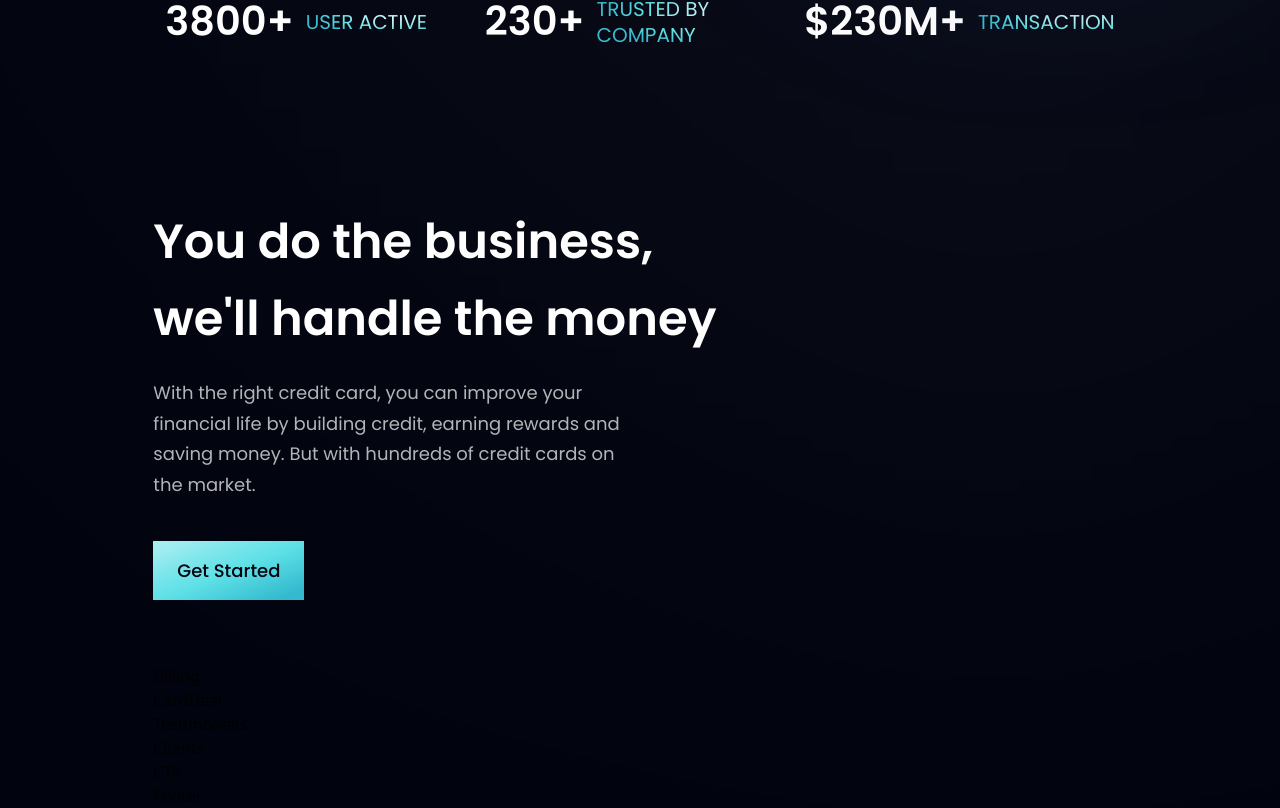
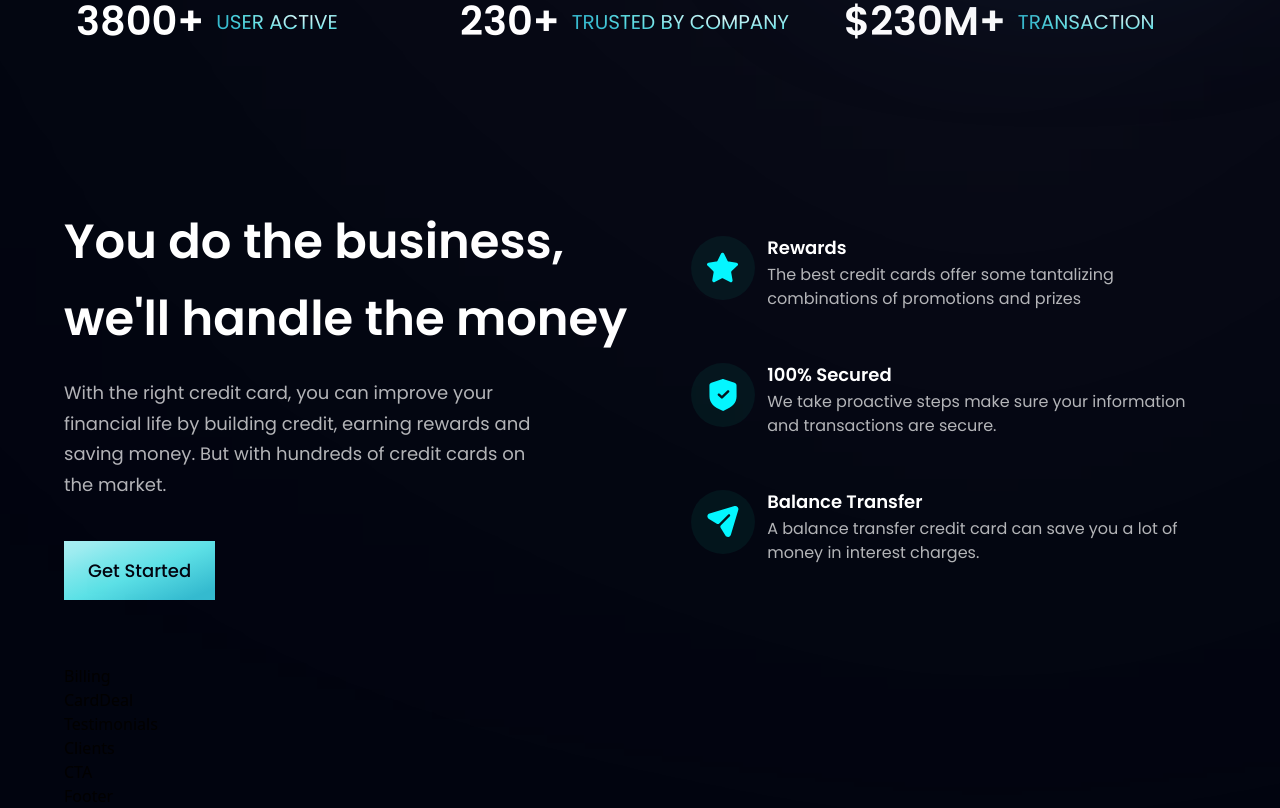
Before and after one commit to MochaFurr/bank-app, a React (Vite) app: page / in a window 1280 px wide. Shown: the part 805-1613 px from the top of the page. Built offline with nearby package versions, Linux system fonts and the light colour scheme.

Commit message:
FeatureCard
implemented FeaturedCard element <Bussines/> component

```diff
--- a/src/components/Business/Business.jsx
+++ b/src/components/Business/Business.jsx
@@ -1,6 +1,34 @@
-import { features } from "../../constants";
+import PropTypes from "prop-types";
+import { features } from "../../constants/";
 import Button from "../Button";
-import { StyledBr, StyledDiv, StyledHeading, StyledParagraph, StyledSection } from "./style";
+import {
+  Card,
+  CardContainer,
+  CardHeading,
+  CardText,
+  FeaturesDiv,
+  StyledBr,
+  StyledDiv,
+  StyledHeading,
+  StyledImg,
+  StyledParagraph,
+  StyledSection,
+  TextContainer,
+} from "./style";
+
+const FeatureCard = ({ icon, title, content, index }) => (
+  <CardContainer
+    className={`${index !== features.length - 1 ? "mn-6" : "mb-0"}`}
+  >
+    <Card>
+      <StyledImg src={icon} alt="icon" />
+    </Card>
+    <TextContainer>
+      <CardHeading>{title}</CardHeading>
+      <CardText>{content}</CardText>
+    </TextContainer>
+  </CardContainer>
+);
 
 const Business = () => {
   return (
@@ -17,8 +45,21 @@ const Business = () => {
 
         <Button />
       </StyledDiv>
+
+      <FeaturesDiv>
+        {features.map((feature, index) => (
+          <FeatureCard key={features.id} {...feature} index={index} />
+        ))}
+      </FeaturesDiv>
     </StyledSection>
   );
 };
 
+FeatureCard.propTypes = {
+  icon: PropTypes.string,
+  title: PropTypes.string,
+  content: PropTypes.string,
+  index: PropTypes.number,
+};
+
 export default Business;
--- a/src/components/Business/style.jsx
+++ b/src/components/Business/style.jsx
@@ -30,14 +30,92 @@ export const StyledHeading = ({ children, className = "", customStyle }) => {
 };
 
 export const StyledBr = ({ className = "", customStyle }) => {
-  return (
-    <br className={`hidden sm:block ${className}`} style={customStyle} />
-  );
+  return <br className={`hidden sm:block ${className}`} style={customStyle} />;
 };
 
 export const StyledParagraph = ({ children, className = "", customStyle }) => {
   return (
-    <p className={`${styles.paragraph } max-w-[470px] mt-5 ${className}`} style={customStyle}>
+    <p
+      className={`${styles.paragraph} mt-5 max-w-[470px] ${className}`}
+      style={customStyle}
+    >
+      {children}
+    </p>
+  );
+};
+
+export const FeaturesDiv = ({ children, className = "", customStyle }) => {
+  return (
+    <div
+      className={`${layout.sectionImg} flex-col ${className}`}
+      style={customStyle}
+    >
+      {children}
+    </div>
+  );
+};
+
+export const StyledImg = ({ src, alt, className = "", customStyle }) => {
+  return (
+    <img
+      src={src}
+      alt={alt || "image"}
+      className={`h-[50%] w-[50%] object-contain ${className}`}
+      style={customStyle}
+    />
+  );
+};
+
+export const CardContainer = ({ children, className = "", customStyle }) => {
+  return (
+    <div
+      className={`feature-card flex flex-row rounded-[20px] p-6 ${className}`}
+      style={customStyle}
+    >
+      {children}
+    </div>
+  );
+};
+
+export const Card = ({ children, className = "", customStyle }) => {
+  return (
+    <div
+      className={`h-[64px] w-[64px] rounded-full bg-dimBlue ${styles.flexCenter} ${className}`}
+      style={customStyle}
+    >
+      {children}
+    </div>
+  );
+};
+
+export const TextContainer = ({ children, className = "", customStyle }) => {
+  return (
+    <div
+      className={`ml-3 flex flex-1 flex-col ${className}`}
+      style={customStyle}
+    >
+      {children}
+    </div>
+  );
+};
+
+export const CardHeading = ({ children, className = "", customStyle }) => {
+  return (
+    <h4
+      className={`mb-1 font-poppins text-[18px] font-semibold leading-[23px] text-white ${className}`}
+      style={customStyle}
+    >
+      {children}
+    </h4>
+  );
+};
+
+export const CardText = ({ children, className = "", customStyle }) => {
+  return (
+    <p
+      className={`mb-1 font-poppins text-[16px] font-normal leading-[24px] text-dimWhite  ${className}`}
+      style={customStyle}
+    >
       {children}
     </p>
   );
@@ -62,7 +140,6 @@ StyledHeading.propTypes = {
 };
 
 StyledBr.propTypes = {
-  children: PropTypes.node,
   className: PropTypes.string,
   customStyle: PropTypes.object,
 };
@@ -72,3 +149,46 @@ StyledParagraph.propTypes = {
   className: PropTypes.string,
   customStyle: PropTypes.object,
 };
+
+FeaturesDiv.propTypes = {
+  children: PropTypes.node,
+  className: PropTypes.string,
+  customStyle: PropTypes.object,
+};
+
+StyledImg.propTypes = {
+  className: PropTypes.string,
+  customStyle: PropTypes.object,
+  src: PropTypes.string.isRequired,
+  alt: PropTypes.string,
+};
+
+CardContainer.propTypes = {
+  children: PropTypes.node,
+  className: PropTypes.string,
+  customStyle: PropTypes.object,
+};
+
+Card.propTypes = {
+  children: PropTypes.node,
+  className: PropTypes.string,
+  customStyle: PropTypes.object,
+};
+
+TextContainer.propTypes = {
+  children: PropTypes.node,
+  className: PropTypes.string,
+  customStyle: PropTypes.object,
+};
+
+CardHeading.propTypes = {
+  children: PropTypes.node,
+  className: PropTypes.string,
+  customStyle: PropTypes.object,
+};
+
+CardText.propTypes = {
+  children: PropTypes.node,
+  className: PropTypes.string,
+  customStyle: PropTypes.object,
+};
```
